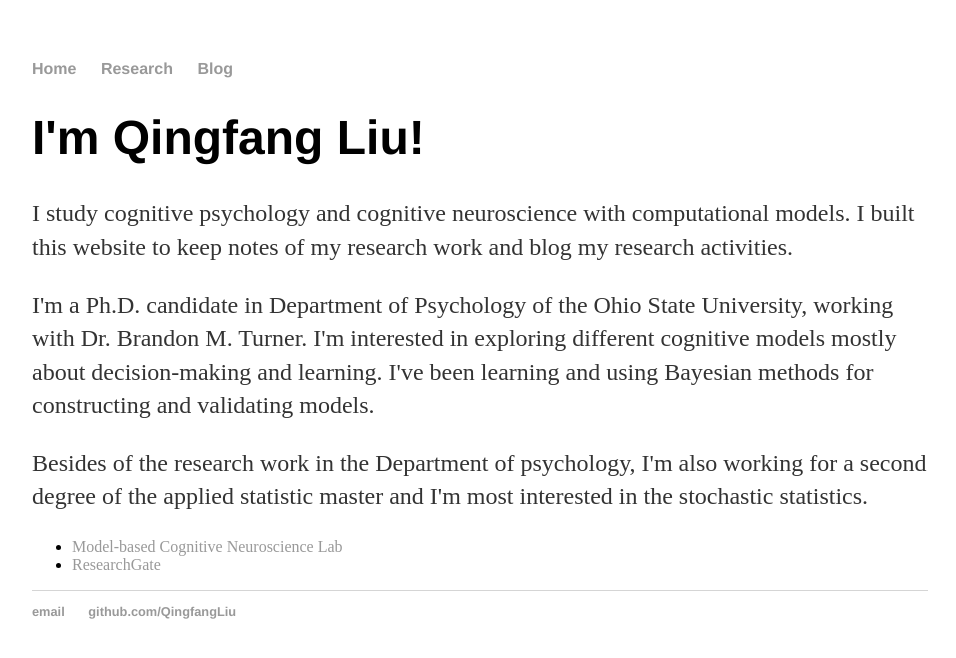
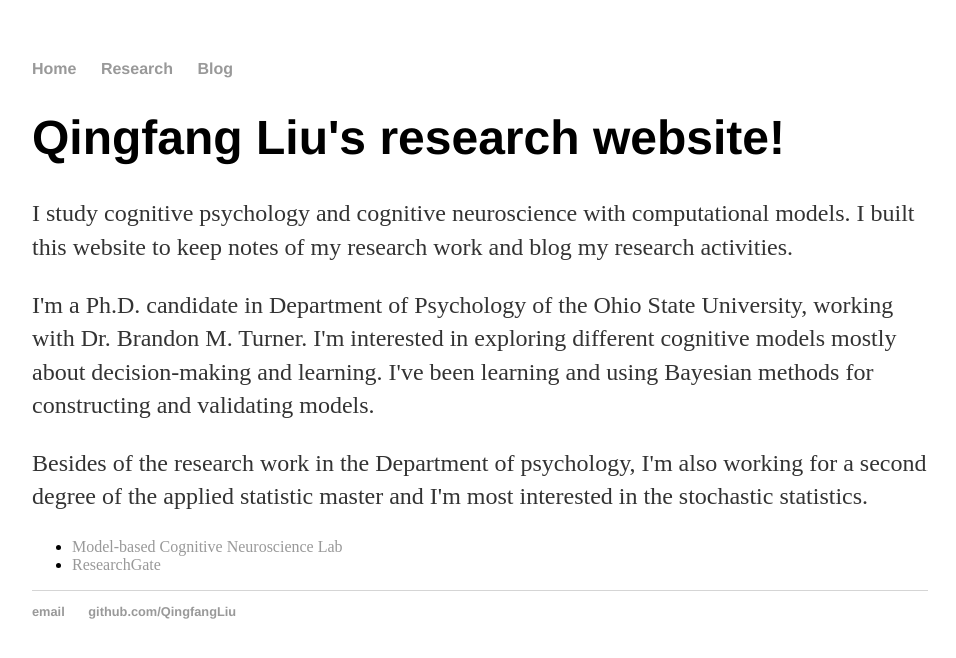
Before and after one commit to QingfangLiu/qingfangliu.github.io, a Jekyll site: the page built from index.html, in a window 1280 px wide. Shown: the top 658 px of the page, without its empty margins (160-1116 px from the left). Built offline with Jekyll 4.4.1, drawn with Linux system fonts in a browser that asks for light colours.

Commit message:
Update index.html

```diff
--- a/index.html
+++ b/index.html
@@ -3,7 +3,7 @@ layout: default
 title: Qingfang Liu
 ---
 <div class="blurb">
-	<h1>I'm Qingfang Liu!</h1>
+	<h1>Qingfang Liu's research website! </h1>
 	<p>I study cognitive psychology and cognitive neuroscience with computational models. I built this website to keep notes of my research work and blog my research activities.
 	</p>
 
```
